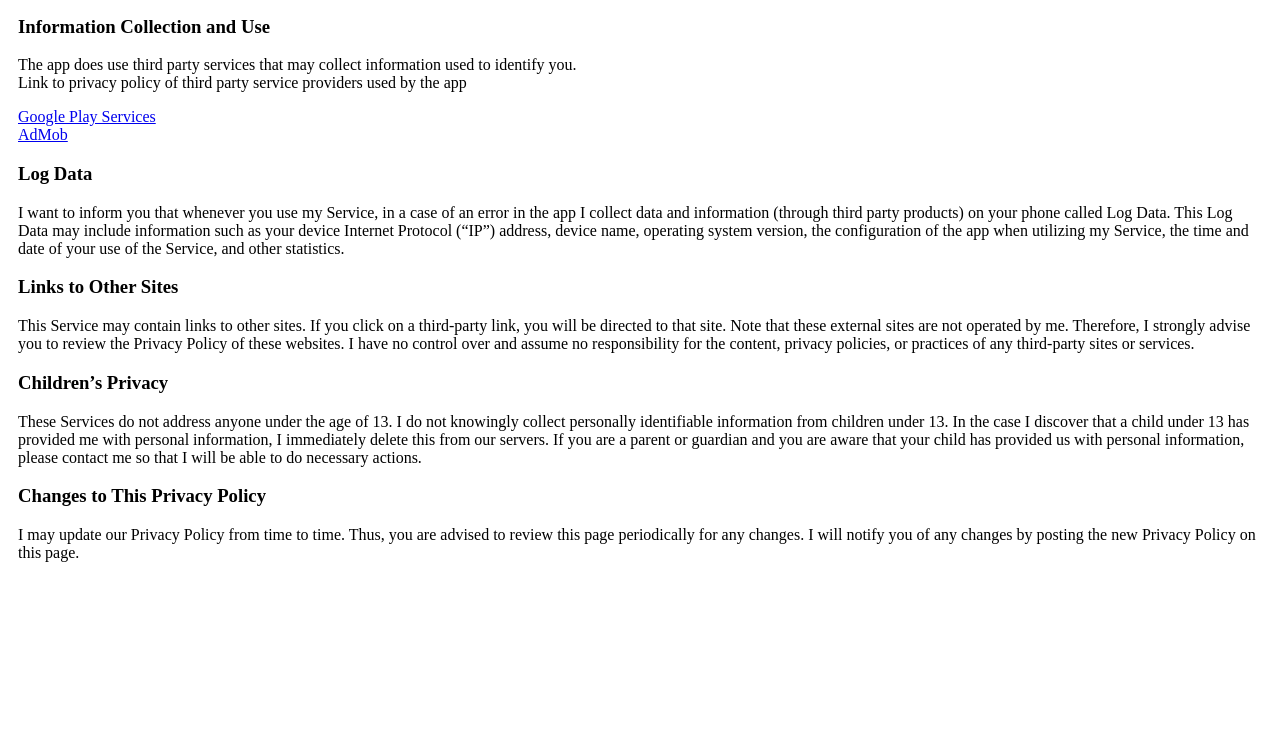
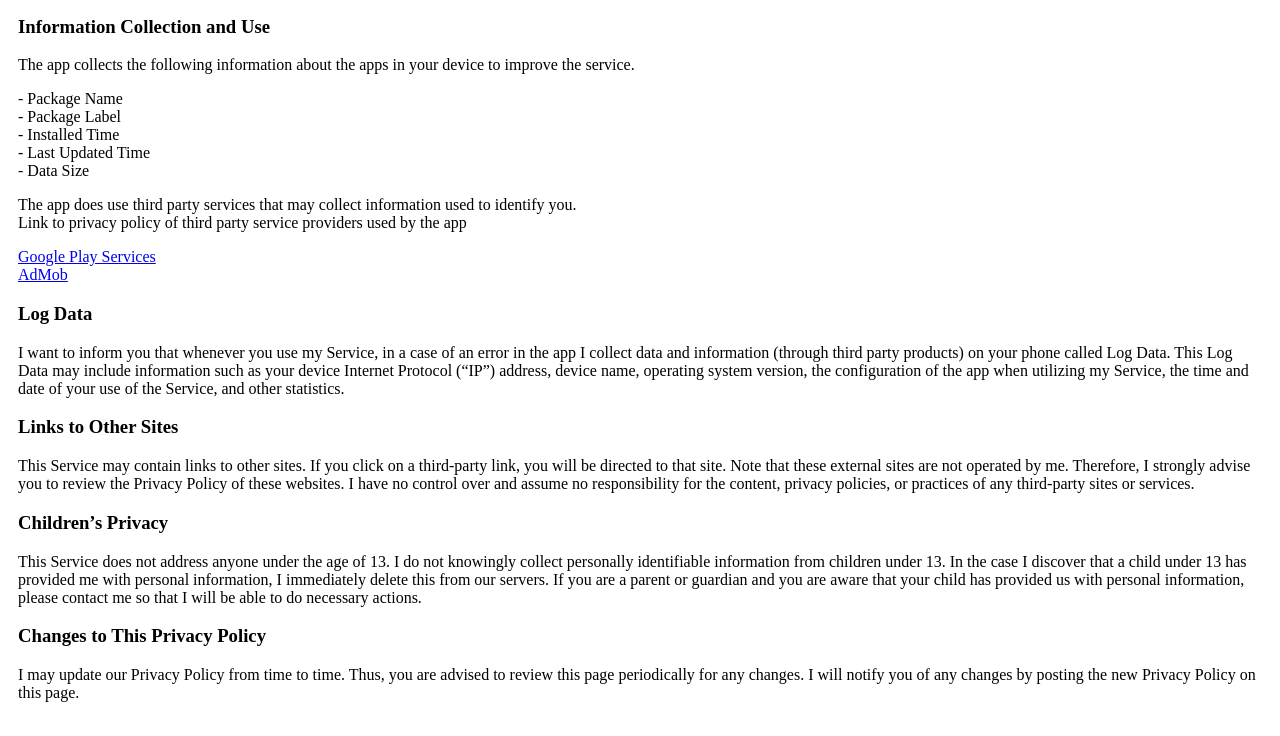
Before and after one commit to mfamilton/applistmn-privacy, a plain HTML site: page docs/index.html in a window 1280 px wide. Shown: the part 142-878 px from the top of the page. Before the commit the page ends 800 px from the top, so only its background shows below. Drawn offline with Linux system fonts and the light colour scheme.

Commit message:
update commit 0624

```diff
--- a/docs/index.html
+++ b/docs/index.html
@@ -15,6 +15,17 @@
     </p>
 
     <h3>Information Collection and Use</h3>
+
+    <p>
+    The app collects the following information about the apps in your device to improve the service.<br/>
+    </p>
+    <p>
+    - Package Name<br/>
+    - Package Label<br/>
+    - Installed Time<br/>
+    - Last Updated Time<br/>
+    - Data Size<br/>
+    </p>
 
     <p>
     The app does use third party services that may collect information used to identify you.<br/>
@@ -40,7 +51,7 @@
     <h3>Children’s Privacy</h3>
 
     <p>
-    These Services do not address anyone under the age of 13. I do not knowingly collect personally identifiable information from children under 13. In the case I discover that a child under 13 has provided me with personal information, I immediately delete this from our servers. If you are a parent or guardian and you are aware that your child has provided us with personal information, please contact me so that I will be able to do necessary actions.<br/>
+    This Service does not address anyone under the age of 13. I do not knowingly collect personally identifiable information from children under 13. In the case I discover that a child under 13 has provided me with personal information, I immediately delete this from our servers. If you are a parent or guardian and you are aware that your child has provided us with personal information, please contact me so that I will be able to do necessary actions.<br/>
     </p>
 
     <h3>Changes to This Privacy Policy</h3>
```
